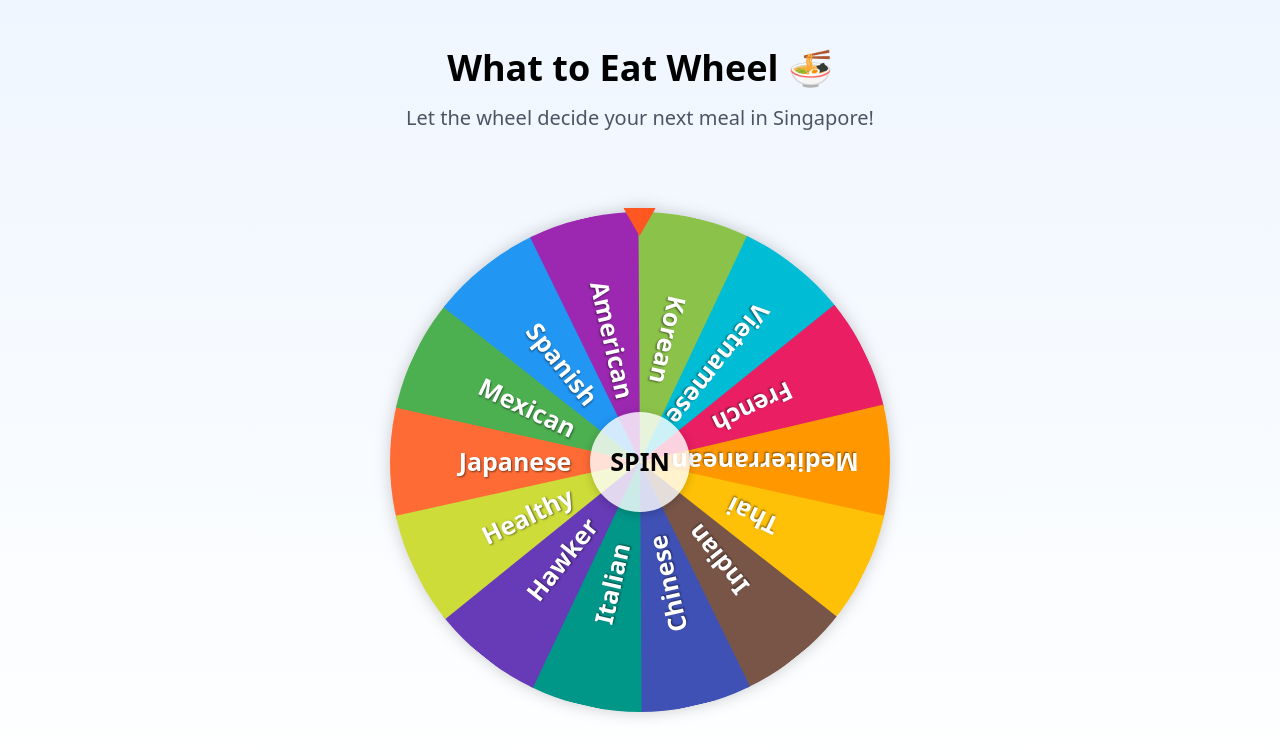
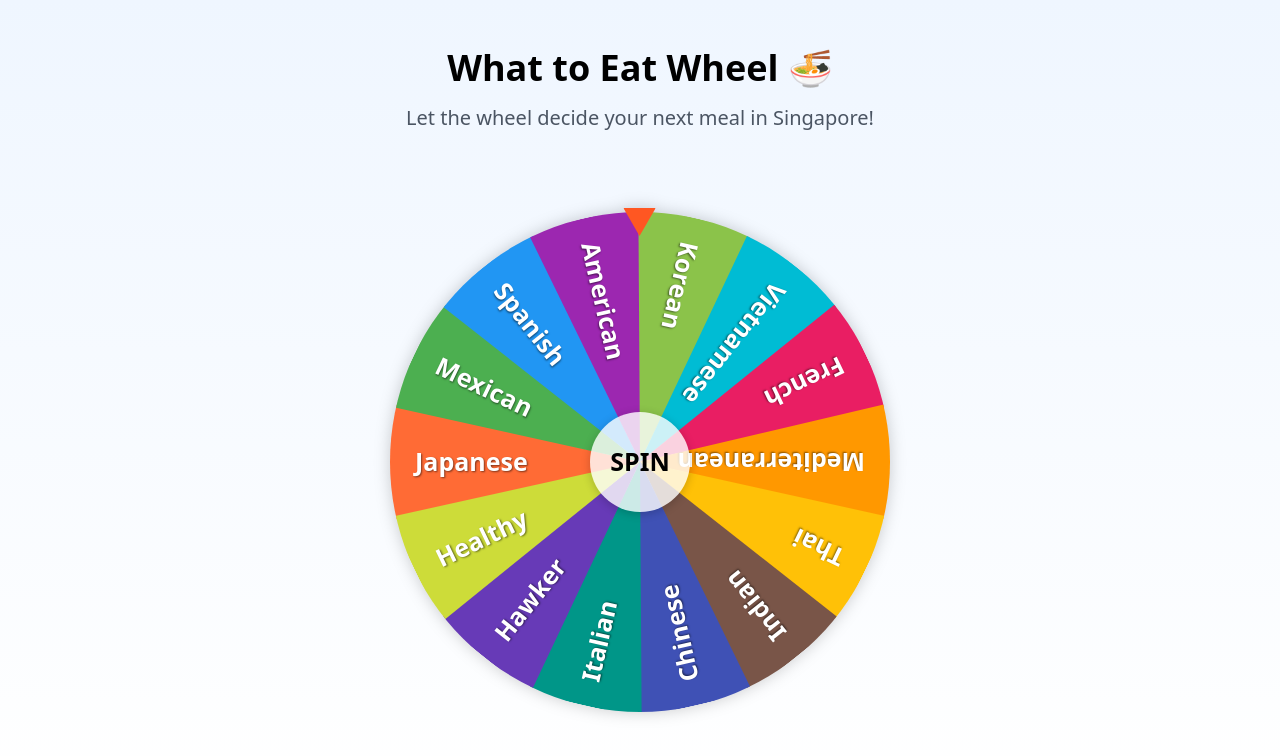
Before and after one commit to ryanlhy/what-to-eat-wheel, a Next.js app: page / in a window 1280 px wide. Shown: the top 756 px of the page. Built offline with nearby package versions, Linux system fonts and the light colour scheme.

Commit message:
adjust wheel text segment position

```diff
--- a/styles/wheel.css
+++ b/styles/wheel.css
@@ -85,6 +85,10 @@
   font-weight: bold;
   text-shadow: 1px 1px 2px rgba(0, 0, 0, 0.5);
   text-align: center;
+  display: flex;
+  justify-content: flex-start;
+  align-items: center;
+  padding-left: 10%;
 }
 
 /* Food section colors */
```
